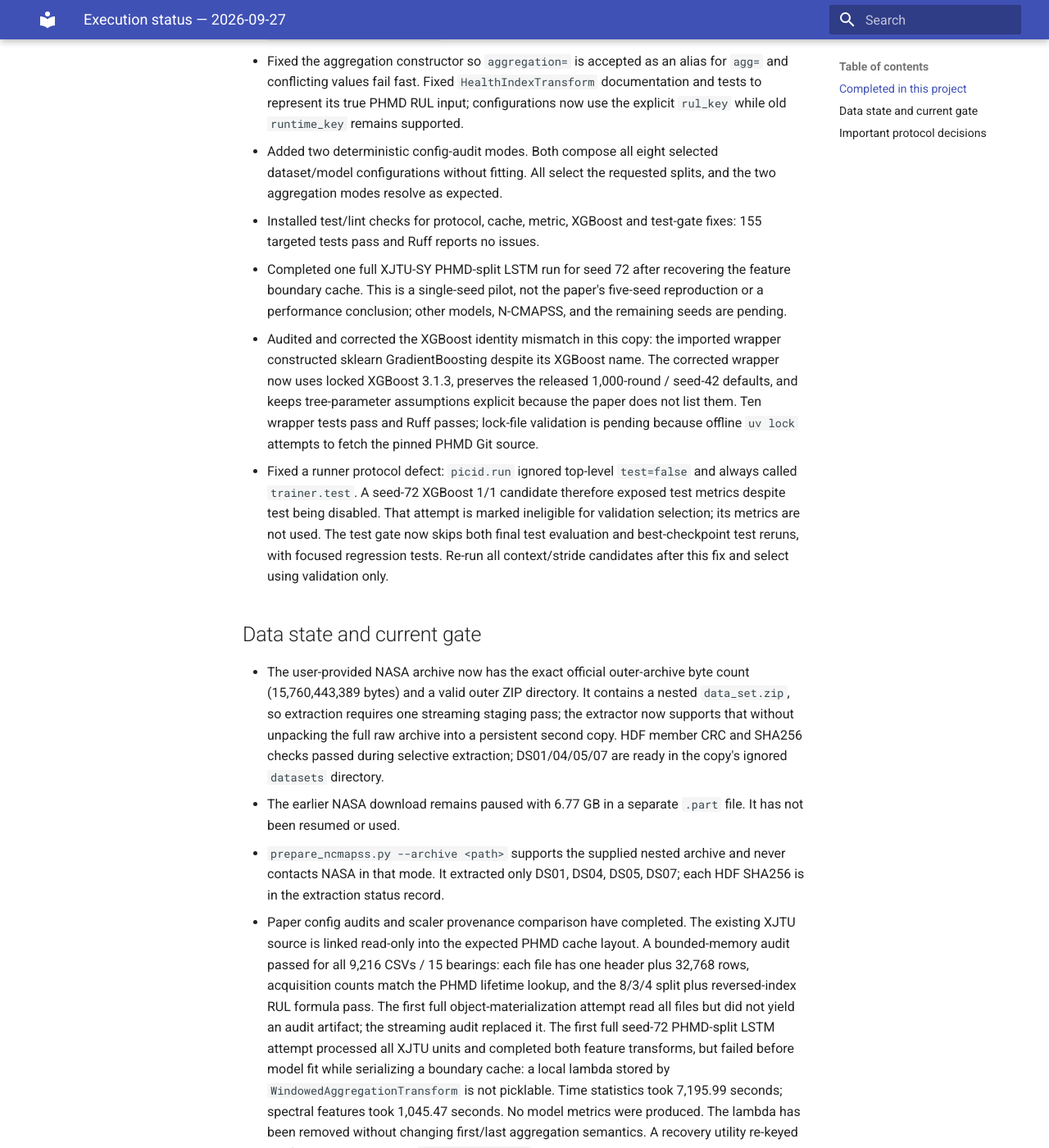
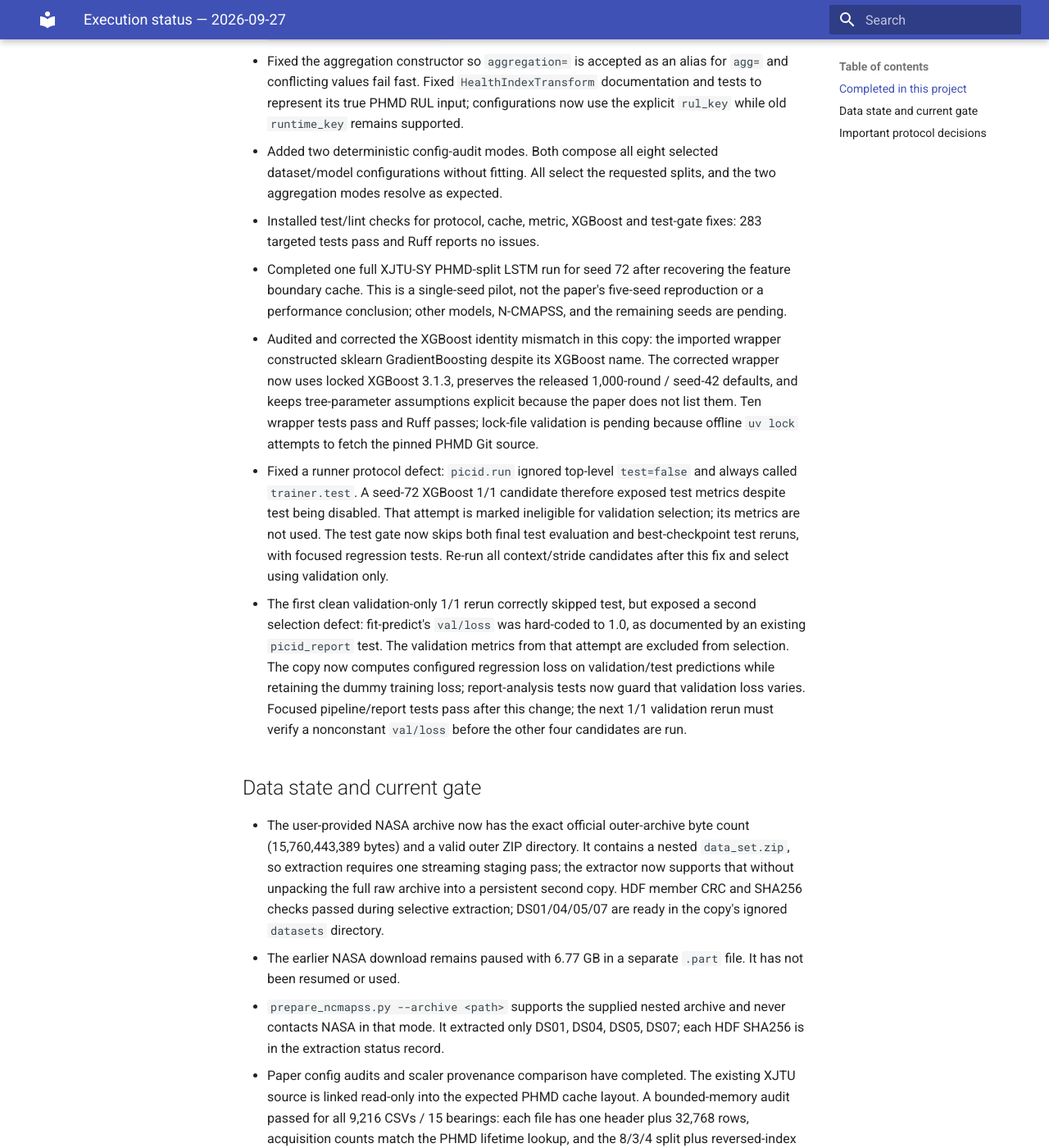
Before and after one commit to xiongjiatao/PICID-NEW, an MkDocs documentation site: the page built from docs/research/BOOTSTRAP_STATUS.md, in a window 1280 px wide and 1400 px high, scrolled down 505 px. Shown: the whole window at 82% size. Built offline with MkDocs 1.6.1 and Material for MkDocs 9.7.7, drawn with Linux system fonts in a browser that asks for light colours.

Commit message:
fix(pipeline): compute loss for fit-predict validation

```diff
--- a/docs/research/BOOTSTRAP_STATUS.md
+++ b/docs/research/BOOTSTRAP_STATUS.md
@@ -20,7 +20,7 @@
   dataset/model configurations without fitting. All select the requested splits,
   and the two aggregation modes resolve as expected.
 - Installed test/lint checks for protocol, cache, metric, XGBoost and test-gate
-  fixes: 155 targeted tests pass and Ruff reports no issues.
+  fixes: 283 targeted tests pass and Ruff reports no issues.
 - Completed one full XJTU-SY PHMD-split LSTM run for seed 72 after recovering
   the feature boundary cache. This is a single-seed pilot, not the paper's
   five-seed reproduction or a performance conclusion; other models, N-CMAPSS,
@@ -39,6 +39,15 @@
   now skips both final test evaluation and best-checkpoint test reruns, with
   focused regression tests. Re-run all context/stride candidates after this
   fix and select using validation only.
+- The first clean validation-only 1/1 rerun correctly skipped test, but exposed a
+  second selection defect: fit-predict's `val/loss` was hard-coded to 1.0, as
+  documented by an existing `picid_report` test. The validation metrics from
+  that attempt are excluded from selection. The copy now computes configured
+  regression loss on validation/test predictions while retaining the dummy
+  training loss; report-analysis tests now guard that validation loss varies.
+  Focused pipeline/report tests pass after this change; the next 1/1 validation
+  rerun must verify a nonconstant `val/loss` before the other four candidates
+  are run.
 
 ## Data state and current gate
 
```
Also changed, not shown: docs/research/FULL_TEXT_CROSS_REVIEW.md (+1 -0 lines), docs/research/PICID_REPRODUCTION.md (+7 -1 lines), 3 other files.
